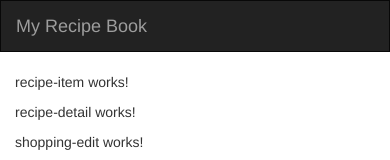
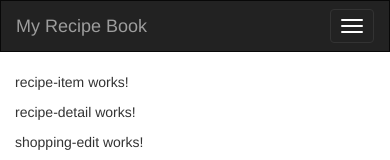
Before and after one commit to Jguzik83/Recipe-Shopping, an Angular app: page / in a window 390 px wide. Shown: the top 160 px of the page. Built offline with nearby package versions, Linux system fonts and the light colour scheme.

Commit message:
add hamburger to mobile

```diff
--- a/src/app/header/header.component.html
+++ b/src/app/header/header.component.html
@@ -1,9 +1,15 @@
 <nav class="navbar navbar-inverse">
 	<div class="container-fluid">
 		<div class="navbar-header">
+	     <button type="button" class="navbar-toggle collapsed" data-toggle="collapse" data-target="#navbar" aria-expanded="false" aria-controls="navbar">
+		    <span class="sr-only">Toggle navigation</span>
+		    <span class="icon-bar"></span>
+		    <span class="icon-bar"></span>
+		    <span class="icon-bar"></span>
+	  	</button>
 			<a href="#" class="navbar-brand">My Recipe Book</a>
 		</div>
-		<div class="collapse navbar-collapse">
+		<div id="navbar" class="navbar-collapse collapse">
 			<ul class="nav navbar-nav">
 				<li><a href="#">Recipes</a></li>
 				<li><a href="#">Shopping List</a></li>
```
